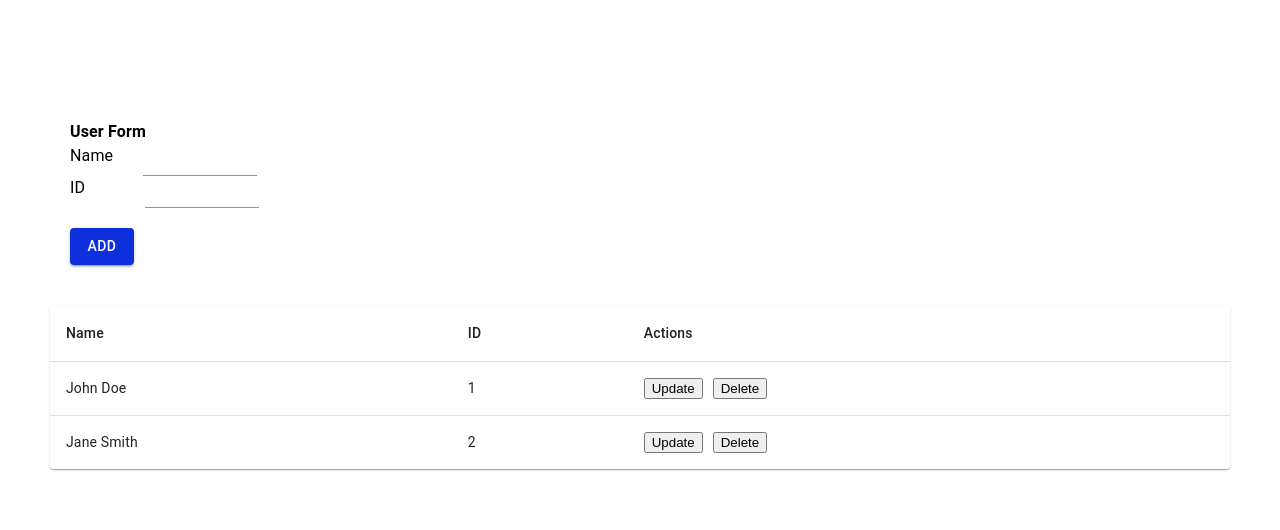
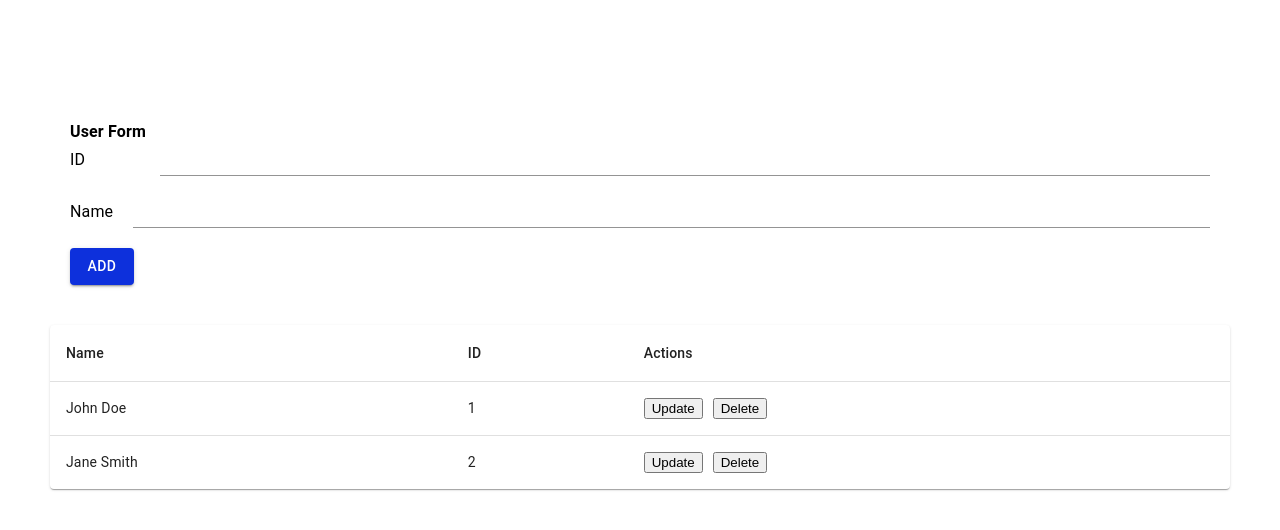
Before and after one commit to Heshani833/test-react-app, a React (Create React App) app in the folder test-react-app/: page /Users in a window 1280 px wide. Shown: the top 530 px of the page. Built offline with nearby package versions, Linux system fonts and the light colour scheme.

Commit message:
create controller file

```diff
--- /dev/null
+++ b/package.json
@@ -0,0 +1,6 @@
+{
+  "dependencies": {
+    "cors": "^2.8.5",
+    "express": "^5.1.0"
+  }
+}
--- a/test-react-app/src/userForm.js
+++ b/test-react-app/src/userForm.js
@@ -1,7 +1,13 @@
-import React from 'react'
+import React, { use } from 'react'
 import { Grid, Input, Typography, Button } from '@mui/material'
+import { useState } from 'react';
+
 
 const UserForm = (props) => {
+
+  const [id, setId] = useState('');
+  const [name, setName] = useState('');
+
   return (
     <Grid
       container
@@ -17,7 +23,29 @@ const UserForm = (props) => {
       <Grid item xs={12}>
         <Typography component={'h1'} sx={{ color: '#000000', fontWeight: 'bold'}}>User Form</Typography>
       </Grid>
-  <Grid item xs={12}  sm={6} sx={{ display:'flex',gap: '20px'}}>
+  <Grid item xs={12}  sm={6} sx={{ display:'flex',alignItems: 'center', gap: '10px', marginBottom: '20px' }}>
+        <Typography
+          component={'label'}
+          htmlFor="ID"
+          sx={{
+            color: '#000000',
+            fontSize: '16px',
+            width: '80px',
+          }}
+        >
+          ID
+        </Typography>
+        <Input
+          type="text"
+          id="ID"
+          name="ID"
+          sx={{ flex: 1 }}
+          value={id}
+          onChange={e =>{setId(e.target.value)}}
+        />
+      </Grid>
+
+      <Grid item xs={12}  sm={6} sx={{ display:'flex', alignItems: 'center', gap: '10px' }}>
         <Typography
           component={'label'}
           htmlFor="Name"
@@ -34,32 +62,9 @@ const UserForm = (props) => {
           type="text"
           id="Name"
           name="Name"
-          sx={{ width: '10%' }}
-          value={''}
-          onChange={e =>{}}
-        />
-      </Grid>
-
-      <Grid item xs={12}  sm={6} sx={{ display:'flex', gap: '50px'}}>
-        <Typography
-          component={'label'}
-          htmlFor="ID"
-          sx={{
-            color: '#000000',
-            marginRight: '10px',
-            fontSize: '16px',
-            display: 'block',
-          }}
-        >
-          ID
-        </Typography>
-        <Input
-          type="number"
-          id="ID"
-          name="ID"
-          sx={{ width: '10%' }}
-          value={''}
-          onChange={e =>{}}
+          sx={{ flex: 1 }}
+          value={name}
+          onChange={e =>{setName(e.target.value)}}
         />
       </Grid>
       <Grid item xs={12} sx={{ display: 'block', marginTop: '20px' }}>
```
Also changed, not shown: 2 other files (tests, documents, lock files or other folders).
